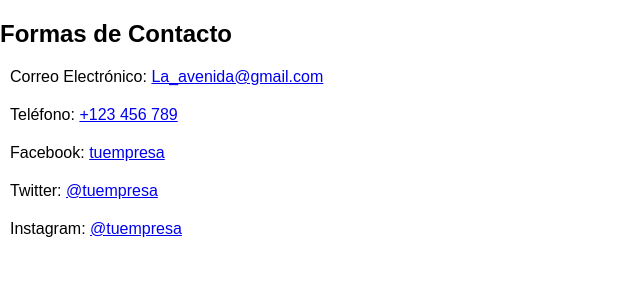
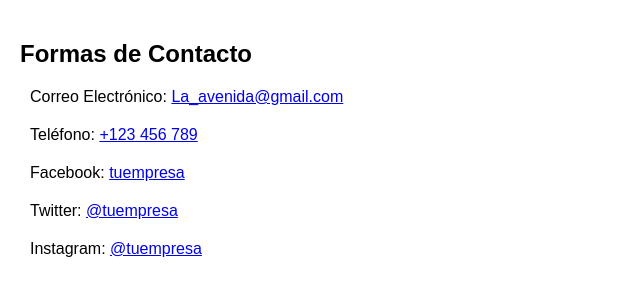
Before and after one commit to lain0907/lain0907.github.io, a plain HTML site: page CONTACTO.html in a window 1280 px wide. Shown: the whole page, without its empty margins (0-640 px from the left). Drawn offline with Linux system fonts and the light colour scheme.

Commit message:
Update CONTACTO.html

```diff
--- a/CONTACTO.html
+++ b/CONTACTO.html
@@ -27,6 +27,9 @@
         }
         .info{
             border-radius: 45px;
+            max-width: 600px;
+            padding: 20px;
+            background-color: #fff;
         }
     </style>
 </head>
```
